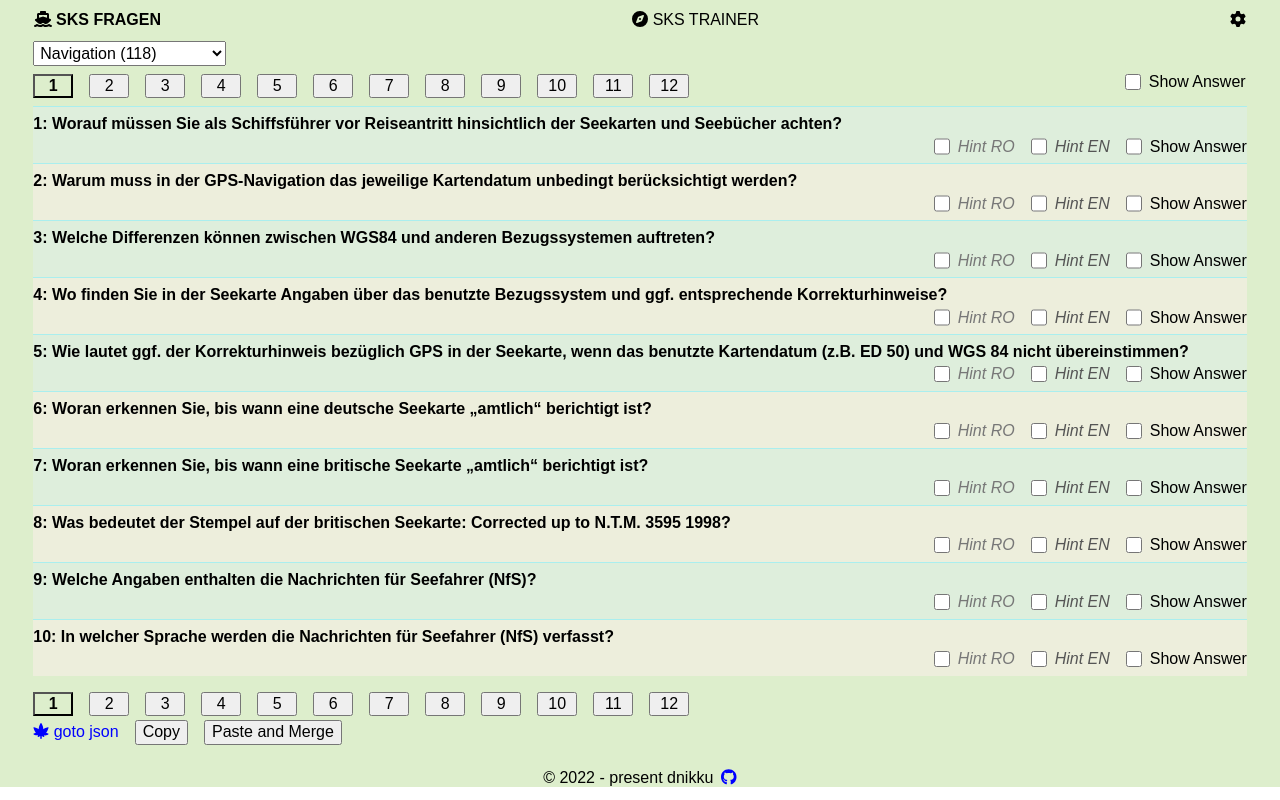
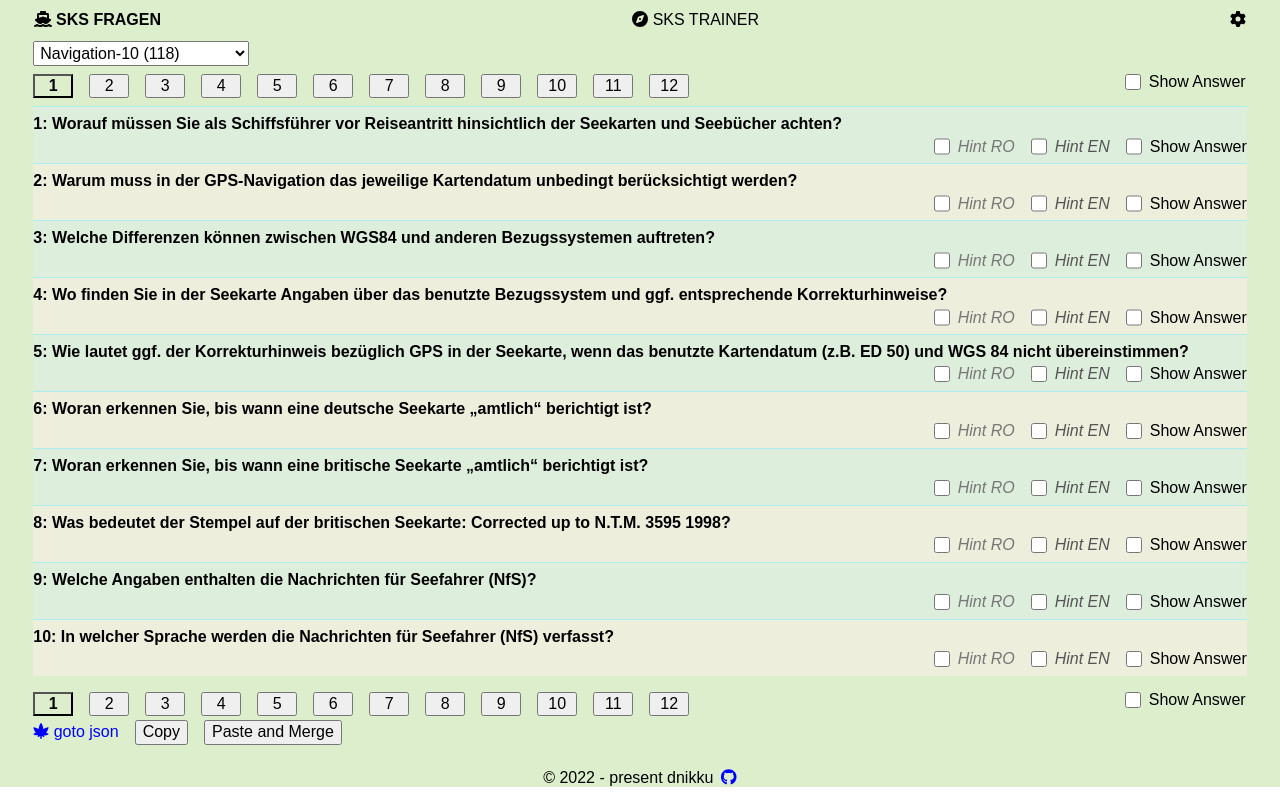
Before and after one commit to dnikku/vokabel, a Vue app: page /#/sks-fragen in a window 1280 px wide. Built offline with nearby package versions, Linux system fonts and the light colour scheme.

Commit message:
copy/paste for translation

```diff
--- a/src/stores/questionnaire.ts
+++ b/src/stores/questionnaire.ts
@@ -5,8 +5,6 @@ import {useFetchStore} from "./fetch"
 
 export type Question = {
     nr: number
-    selected: boolean
-
     text_de: string
     answer_de: string
     text_images?: Array<string>
@@ -39,6 +37,47 @@ export type Thema = {
     isFetched: boolean
 }
 
+export function parseQuestionTranslation(str: string): { topicId: number, questions: Array<Question> } {
+    let arr = str.split("\r\n").join("\n").split("\n\n")
+    // console.info("arr:", arr)
+
+    // match header
+    const header = /([^(]+)\((\d+)\):$/.exec(arr[0].trim())
+    if (header == null)
+        throw `Header not match: ${arr[0]}`
+
+    let lang = header[1].trim()
+    let topicId = parseInt(header[2])
+
+    let questions: Array<Question> = []
+    for (let i = 1; i < arr.length; i++) {
+        // match line
+        const line = /^(^\d+):(.*)(\n_:)(.*)$/gs.exec(arr[i].trim())
+        if (line == null)
+            throw `Line(${i}) not match: ${arr[i]}`
+
+        if (lang == "Întrebări") {
+            questions.push({
+                nr: parseInt(line[1]),
+                text_de: "", answer_de: "",
+                text_ro: line[2].trim(),
+                answer_ro: line[4].trim()
+            })
+        } else if (lang == "Questions") {
+            questions.push({
+                nr: parseInt(line[1]),
+                text_de: "", answer_de: "",
+                text_en: line[2].trim(),
+                answer_en: line[4].trim()
+            })
+        } else {
+            throw `Invalid Lang: ${lang}`
+        }
+    }
+
+    return {topicId, questions}
+}
+
 
 export const useQuestionnaireStore = defineStore('questionaire', () => {
     const fetcher = useFetchStore()
@@ -63,10 +102,9 @@ export const useQuestionnaireStore = defineStore('questionaire', () => {
 
         thema.topics = data.topics.map((p: any) => ({
             id: p.id,
-            name: `${p.name} (${p.questions.length})`,
+            name: `${p.name}-${p.id} (${p.questions.length})`,
             questions: p.questions.map((p1: any) => ({
                 nr: p1.nr,
-                selected: false,
 
                 text_de: p1.text_de,
                 answer_de: p1.answer_de,
@@ -86,17 +124,42 @@ export const useQuestionnaireStore = defineStore('questionaire', () => {
         thema.isFetched = true
     }
 
-    async function copyToClipboard(questions: Array<Question>) {
-        let str = "Fragen:"
+    async function copyToClipboard(topic: Topic, questions: Array<Question>) {
+        let str = `Fragen (${topic.id}):`
         for (let it of questions) {
             if (str != "") str += "\n\n"
-            str += `${it.nr}: ${it.text_de}\nA:${it.answer_de}`
+            str += `${it.nr}: ${it.text_de}\n_:${it.answer_de}`
         }
         await navigator.clipboard.writeText(str)
     }
 
-    async function mergeFromClipboard(questions: Array<Question>) {
+    async function mergeFromClipboard(topic: Topic) {
         let str = await navigator.clipboard.readText()
+        // console.info(`fromClipboard:\n"${str}"`)
+
+        let parsed = parseQuestionTranslation(str)
+        console.info("parsed:\n", parsed)
+
+        if (parsed.topicId != topic.id) {
+            throw `Topic not matched. Expected: ${topic.id}. Actual: ${parsed.topicId}.`
+        }
+
+        for (let pasteQ of parsed.questions) {
+            let existingQ = topic.questions.find(p => p.nr == pasteQ.nr)
+            if (existingQ) {
+                if (existingQ.text_ro == null || existingQ.text_ro.trim() == "")
+                    existingQ.text_ro = pasteQ.text_ro
+
+                if (existingQ.answer_ro == null || existingQ.answer_ro.trim() == "")
+                    existingQ.answer_ro = pasteQ.answer_ro
+
+                if (existingQ.text_en == null || existingQ.text_en.trim() == "")
+                    existingQ.text_en = pasteQ.text_en
+
+                if (existingQ.answer_en == null || existingQ.answer_en.trim() == "")
+                    existingQ.answer_en = pasteQ.answer_en
+            }
+        }
     }
 
 
--- a/src/views/QuestionnaireView.vue
+++ b/src/views/QuestionnaireView.vue
@@ -16,8 +16,11 @@
         <question-def :value="q"/>
       </div>
     </div>
-    <paginate :items="selectedTopic.questions" :page-size="settings.pageSize"
-              v-model="selectedPage"/>
+    <div class="header">
+      <paginate :items="selectedTopic.questions" :page-size="settings.pageSize"
+                v-model="selectedPage"/>
+      <checkbox v-model="showAllAnswers" label="Show Answer" style="width: 122px" />
+    </div>
 
     <div class="actions">
       <a :href="thema.questionsUrl" target="_blank">
@@ -50,7 +53,7 @@
 
 
 <script setup lang="ts">
-import {computed, reactive, ref} from "vue";
+import {computed, reactive, ref, toRef} from "vue";
 import {useQuestionnaireStore} from "@/stores/questionnaire"
 import {useSettingsStore} from "@/stores/settings"
 
@@ -65,8 +68,10 @@ const questionnaire = useQuestionnaireStore()
 const thema = questionnaire.root
 await questionnaire.loadThema(thema)
 
-const selectedTopic = ref(thema.topics[0])
 const selectedPage = ref(1)
+
+// FIXME: ??
+const selectedTopic = toRef(thema.topics[0])
 
 
 let unique = 0;
@@ -92,7 +97,7 @@ const showAllAnswers = computed({
 
 async function copyToClipboard() {
   try {
-    await questionnaire.copyToClipboard(viewQuestions.value.map(p => p.question))
+    await questionnaire.copyToClipboard(selectedTopic.value, viewQuestions.value.map(p => p.question))
   } catch (err) {
     alert("Failed to copy." + err)
   }
@@ -100,7 +105,7 @@ async function copyToClipboard() {
 
 async function mergeFromClipboard() {
   try {
-    await questionnaire.mergeFromClipboard(viewQuestions.value.map(p => p.question))
+    await questionnaire.mergeFromClipboard(selectedTopic.value)
   } catch (err) {
     alert("Failed to copy." + err)
   }
```
Also changed, not shown: 1 other file (tests, documents, lock files or other folders).
